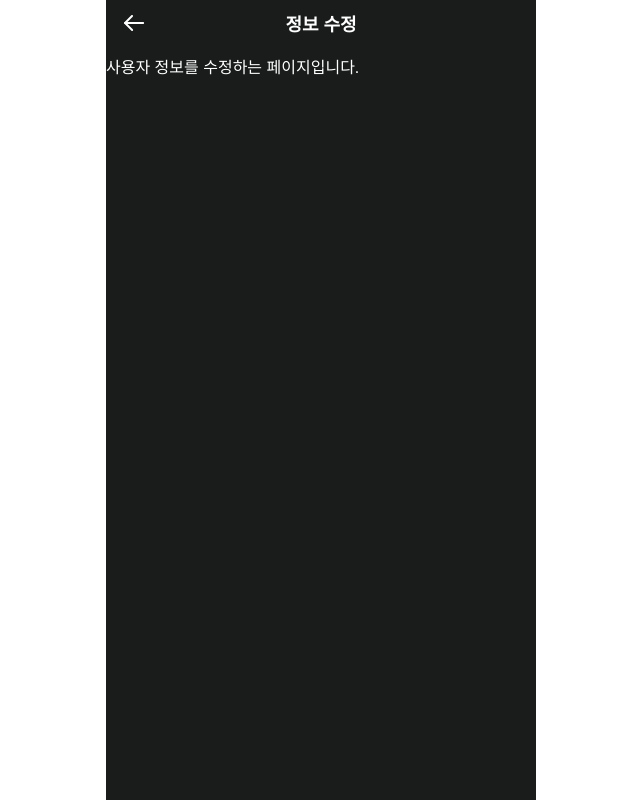
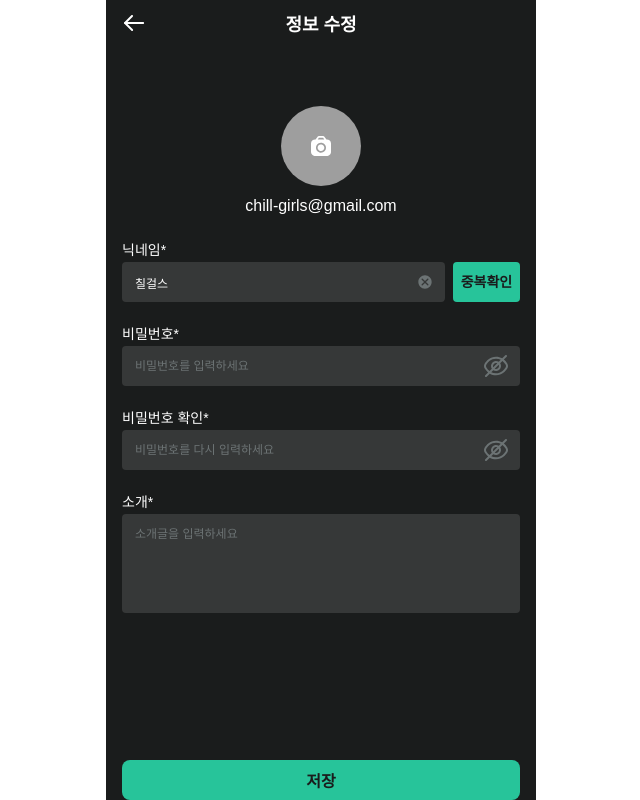
Before and after one commit to Dev-FE-3/toy-project3-team2, a React (Vite) app: page /user/edit in a window 1280 px wide. Shown: the whole page, without its empty margins (319-959 px from the left). Built offline with nearby package versions, Linux system fonts and the light colour scheme; grey boxes are pictures that could not be loaded.

Commit message:
Feat: 정보 수정 퍼블리싱

```diff
--- a/src/components/DropDownMenu.tsx
+++ b/src/components/DropDownMenu.tsx
@@ -28,7 +28,9 @@ const DropDownMenu = () => {
         aria-controls="dropdown-menu"
       >
         {selected}
-        <IconArrowBottom className="ml-[4px]" />
+        <IconArrowBottom
+          className={`ml-[4px] transition-transform duration-300 ${isOpen ? "rotate-180" : ""}`}
+        />
       </button>
 
       <ul
--- a/src/components/common/OverflowMenu.tsx
+++ b/src/components/common/OverflowMenu.tsx
@@ -1,5 +1,5 @@
-import { useState } from "react"
-import IconMenu from '../../assets/icons/menu-dots-vertical.svg?react'
+import { useState } from "react";
+import IconMenu from "../../assets/icons/menu-dots-vertical.svg?react";
 
 interface OverflowMenuOption {
   label: string;
@@ -15,9 +15,10 @@ const OverflowMenu = ({ options, iconSize = 16 }: OverflowMenuProps) => {
   const [isOpen, setIsOpen] = useState(false);
 
   return (
-    <nav className="inline-block relative">
+    <nav className="relative inline-block align-middle leading-none">
       <button
         type="button"
+        className="align-middle leading-none"
         onClick={() => setIsOpen(!isOpen)}
         aria-haspopup="true"
         aria-expanded={isOpen}
@@ -30,7 +31,8 @@ const OverflowMenu = ({ options, iconSize = 16 }: OverflowMenuProps) => {
         <ul
           id="overflow-menu"
           role="menu"
-          className="absolute top-full right-0 w-max min-w-[90px] text-center border border-outline rounded-[4px] bg-background-container"
+          className="absolute right-0 w-max min-w-[90px] rounded-[4px] border border-outline bg-background-container text-center"
+          style={{ top: "calc(100% + 7px)" }}
         >
           {options.map((option) => (
             <li
@@ -40,7 +42,7 @@ const OverflowMenu = ({ options, iconSize = 16 }: OverflowMenuProps) => {
             >
               <button
                 type="button"
-                className="w-full p-[10px] text-font-primary"
+                className="w-full p-[10px] text-body2 text-font-primary"
                 onClick={() => {
                   option.action();
                   setIsOpen(false);
@@ -53,7 +55,7 @@ const OverflowMenu = ({ options, iconSize = 16 }: OverflowMenuProps) => {
         </ul>
       )}
     </nav>
-  )
-}
+  );
+};
 
-export default OverflowMenu
+export default OverflowMenu;
--- a/src/layout/Header.tsx
+++ b/src/layout/Header.tsx
@@ -3,6 +3,7 @@ import { Link, useLocation, useNavigate } from "react-router-dom";
 import ArrowLeft from "../assets/icons/arrow-left.svg";
 import Logo from "../assets/imgs/logo.svg";
 import Search from "../assets/icons/search.svg";
+import OverflowMenu from "../components/common/OverflowMenu";
 
 const Header = () => {
   const location = useLocation();
@@ -19,7 +20,7 @@ const Header = () => {
     "/mypage": "마이페이지",
     "/user/edit": "정보 수정",
     "/playlist/create": "플레이리스트 생성",
-    "/guide" : "컴포넌트 가이드"
+    "/guide": "컴포넌트 가이드",
   };
 
   let title = titleMap[location.pathname] || "페이지";
@@ -31,7 +32,7 @@ const Header = () => {
   // 홈일 경우 로고 + 검색 아이콘
   if (location.pathname === "/" || location.pathname === "/subscriptions") {
     return (
-      <header className="absolute top-0 w-full max-w-[430px] flex items-center justify-between p-4">
+      <header className="absolute top-0 flex w-full max-w-[430px] items-center justify-between p-4">
         <Link to={"/"}>
           <img src={Logo} alt="logo" className="h-6" />
         </Link>
@@ -43,12 +44,23 @@ const Header = () => {
     );
   }
 
+  const MENU_OPTIONS = [
+    { label: "정보수정", action: () => navigate("/user/edit") },
+    { label: "로그아웃", action: () => alert("로그아웃 클릭") },
+  ];
+
   return (
-    <header className="absolute top-0 w-full max-w-[430px] flex items-center justify-center px-4 py-[10px]">
+    <header className="absolute top-0 flex w-full max-w-[430px] items-center justify-center px-4 py-[10px]">
       <button onClick={() => navigate(-1)} className="absolute left-4">
         <img src={ArrowLeft} alt="back" />
       </button>
       <h1 className="w-full text-center text-title">{title}</h1>
+
+      {location.pathname === "/mypage" && (
+        <div className="absolute right-4">
+          <OverflowMenu options={MENU_OPTIONS} iconSize={24} />
+        </div>
+      )}
     </header>
   );
 };
--- a/src/pages/EditProfile.tsx
+++ b/src/pages/EditProfile.tsx
@@ -1,7 +1,78 @@
 /** 사용자 정보를 수정하는 페이지 */
 
+import { useState } from "react";
+import { Input } from "../components/common/Input";
+import { Button } from "../components/common/Button";
+import IconCamera from "../assets/icons/camera.svg?react";
+
 const EditProfile = () => {
-  return <div>사용자 정보를 수정하는 페이지입니다.</div>;
+  const [inputValue, setInputValue] = useState("칠걸스");
+
+  return (
+    <form className="px-[16px]">
+      {/* 프로필 이미지 */}
+      <div className="mb-[20px] mt-[50px] text-center">
+        <div className="relative">
+          <img
+            className="mx-auto mb-[8px] h-[80px] w-[80px] rounded-full object-cover"
+            src="https://i.pinimg.com/736x/60/0c/b6/600cb65bd5f67e70a8fac0909e4c1ee6.jpg"
+            alt="User Profile"
+          />
+          <IconCamera className="absolute left-1/2 top-1/2 -translate-x-1/2 -translate-y-1/2" />
+        </div>
+        <span>chill-girls@gmail.com</span>
+      </div>
+
+      {/* input */}
+      <ul className="flex flex-col gap-[20px]">
+        <li>
+          <label htmlFor="user-nickname" className="text-body2">
+            닉네임*
+          </label>
+          <div className="flex gap-[8px]">
+            <Input
+              id="user-nickname"
+              className="flex-grow"
+              type="text"
+              placeholder="닉네임을 입력하세요"
+              defaultValue={inputValue}
+              onChange={(e) => setInputValue(e.target.value)}
+              showDelete
+            />
+            <Button variant="small">중복확인</Button>
+          </div>
+        </li>
+        <li>
+          <label htmlFor="user-password" className="text-body2">
+            비밀번호*
+          </label>
+          <Input id="user-password" type="password" placeholder="비밀번호를 입력하세요" />
+        </li>
+        <li>
+          <label htmlFor="user-password-check" className="text-body2">
+            비밀번호 확인*
+          </label>
+          <Input
+            id="user-password-check"
+            type="password"
+            placeholder="비밀번호를 다시 입력하세요"
+          />
+        </li>
+        <li>
+          <label htmlFor="user-info" className="text-body2">
+            소개*
+          </label>
+          <Input id="user-info" type="textarea" placeholder="소개글을 입력하세요" />
+        </li>
+      </ul>
+
+      <div className="fixed bottom-0 left-0 right-0 z-50 mx-auto max-w-[430px] px-[16px]">
+        <Button variant="full" type="submit">
+          저장
+        </Button>
+      </div>
+    </form>
+  );
 };
 
 export default EditProfile;
--- a/src/pages/MyPage.tsx
+++ b/src/pages/MyPage.tsx
@@ -7,9 +7,9 @@ const MyPage = () => {
       {/* user 정보 */}
       <div className="flex flex-wrap items-center gap-[14px] p-[16px]">
         <img
+          className="h-[60px] w-[60px] rounded-full object-cover"
           src="https://i.pinimg.com/736x/60/0c/b6/600cb65bd5f67e70a8fac0909e4c1ee6.jpg"
           alt="User Profile"
-          className="h-[60px] w-[60px] rounded-full object-cover"
         />
         <div className="flex w-[calc(100%-74px)] flex-col gap-[4px]">
           <span>칠걸스</span>
```
Also changed, not shown: src/assets/icons/camera.svg.
